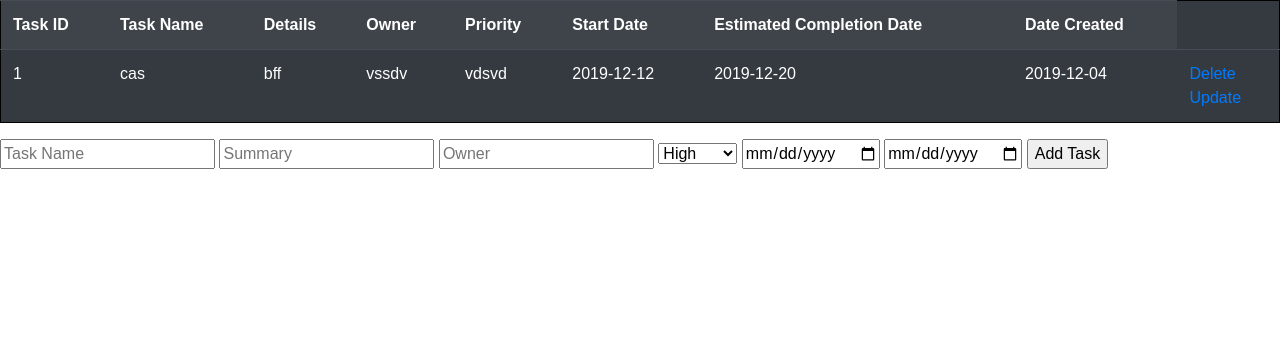
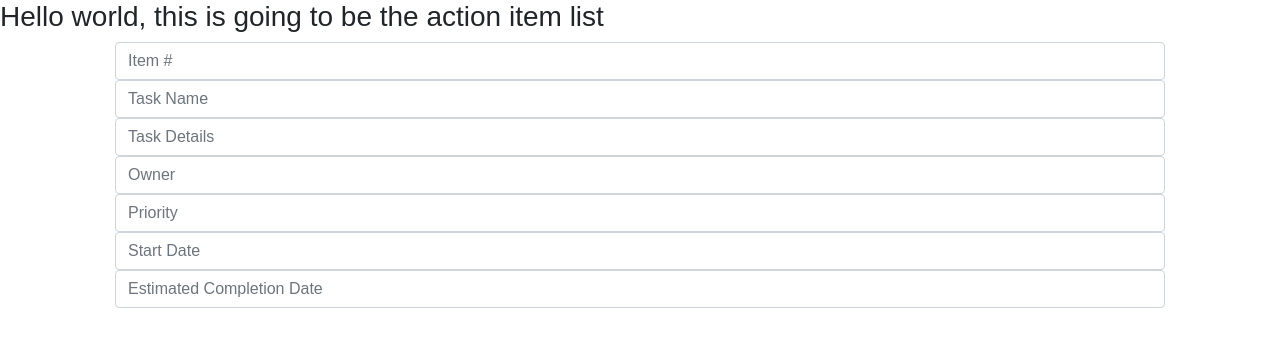
Before and after one commit to Laz3on/lasleyProjects, a Flask app: page / in a window 1280 px wide. Shown: the top 347 px of the page. Run offline with Flask 2, Linux system fonts and the light colour scheme; data comes from the database, SQL or seed files in the repository; both versions use the stored data as it was before the commit; some libraries are stand-ins or nearby versions.

Commit message:
Updated routing

```diff
--- a/app.py
+++ b/app.py
@@ -4,32 +4,9 @@ from datetime import datetime
 
 app = Flask(__name__)
 # app.config['SQLALCHEMY_DATABASE_URI'] = 'sqlite:///actionsList.db'
-app.config['SQLALCHEMY_DATABASE_URI'] = 'sqlite:///projects.db'
+app.config['SQLALCHEMY_DATABASE_URI'] = 'sqlite:///actionsList.db'
 # app.config['SQLALCHEMY_DATABASE_URI'] = 'sqlite:///test.db'
 db = SQLAlchemy(app)
-
-
-# class Todo(db.Model):
-#     id = db.Column(db.Integer, primary_key=True)
-#     content = db.Column(db.String(200), nullable=False)
-#     date_created = db.Column(db.DateTime, default=datetime.utcnow)
-
-#     def __repr__(self):
-#         return '<Task %r>' % self.id
-
-
-# class ActionsList(db.Model):
-#     id = db.Column(db.Integer, primary_key=True)
-#     taskName = db.Column(db.String(200), nullable=True)
-#     taskDetails = db.Column(db.String(200), nullable=True)
-#     owner = db.Column(db.String(200), nullable=True)
-#     priority = db.Column(db.String(200), nullable=True)
-#     startDate = db.Column(db.String(200), nullable=True)
-#     estimatedCompletionDate = db.Column(db.String(200), nullable=True)
-#     dateCreated = db.Column(db.DateTime, default=datetime.utcnow)
-
-#     def __repr__(self):
-#         return '<Task %r>' % self.id
 
 
 class ActionsList(db.Model):
@@ -46,8 +23,8 @@ class ActionsList(db.Model):
         return '<Task %r>' % self.id
 
 
-@app.route('/', methods=['POST', 'GET'])
-def index():
+@app.route('/actions', methods=['POST', 'GET'])
+def actions():
     if request.method == 'POST':
         taskName = request.form['taskName']
         taskDetails = request.form['taskDetails']
@@ -62,7 +39,7 @@ def index():
         try:
             db.session.add(new_task)
             db.session.commit()
-            return redirect('/')
+            return redirect('/actions')
 
         except:
 
@@ -70,22 +47,22 @@ def index():
 
     else:
         tasks = ActionsList.query.order_by(ActionsList.dateCreated).all()
-        return render_template("index.html", tasks=tasks)
+        return render_template("/actions.html", tasks=tasks)
 
 
-@app.route('/delete/<int:id>')
+@app.route('/actions/delete/<int:id>')
 def delete(id):
     task_to_delete = ActionsList.query.get_or_404(id)
 
     try:
         db.session.delete(task_to_delete)
         db.session.commit()
-        return redirect('/')
+        return redirect('/actions')
     except:
         return 'There was a problem deleting that task'
 
 
-@app.route('/update/<int:id>', methods=['GET', 'POST'])
+@app.route('/actions/update/<int:id>', methods=['GET', 'POST'])
 def update(id):
     task_to_update = ActionsList.query.get_or_404(id)
     if request.method == 'POST':
@@ -98,7 +75,7 @@ def update(id):
 
         try:
             db.session.commit()
-            return redirect('/')
+            return redirect('/actions')
         except:
             return 'There was a problem updating your task'
 
@@ -106,9 +83,9 @@ def update(id):
         return render_template('update.html', task_to_update=task_to_update)
 
 
-@app.route('/actions')
-def actions():
-    return render_template('actions.html')
+@app.route('/')
+def index():
+    return render_template('index.html')
 
 
 if __name__ == "__main__":
--- a/templates/index.html
+++ b/templates/index.html
@@ -1,57 +1,38 @@
 {% extends 'base.html' %}
 
 {% block content %}
-<div class="content">
-    {% if tasks|length < 1 %}
-    <h4>There are no tasks. Create one below!</h4>
-    {% else %}
-    <table class="table table-striped table-dark">
-        <tr>
-            <th>Task ID</th>
-            <th>Task Name</th>
-            <th>Details</th>
-            <th>Owner</th>
-            <th>Priority</th>
-            <th>Start Date</th>
-            <th>Estimated Completion Date</th>
-            <th>Date Created</th>
-        </tr>
-        {% for task in tasks %}
-        <tr>
-            <td>{{ task.id }}</td>
-            <td>{{ task.taskName }}</td>
-            <td>{{ task.taskDetails }}</td>
-            <td>{{ task.owner }}</td>
-            <td>{{ task.priority }}</td>
-            <td>{{ task.startDate }}</td>
-            <td>{{ task.estimatedCompletionDate }}</td>
-            <td>{{ task.dateCreated.date() }}</td>
 
 
-            <td>
-                <a href="/delete/{{task.id}}">Delete</a>
-                <br>
-                <a href="/update/{{task.id}}">Update</a>
-            </td>
-        </tr>
-        {% endfor %}
-    </table>
-    {% endif %}
-    <form action="/" method="POST">
-        <input type="text" name="taskName" id="taskName" placeholder="Task Name">
-        <input type="text" name="taskDetails" id="taskDetails" placeholder="Summary">
-        <input type="text" name="owner" id="owner" placeholder="Owner">
-
-        <select name="priority" id="priority">
-            <option value="High">High</option>
-            <option value="Medium">Medium</option>
-            <option value="Low">Low</option>
-        </select>
-        <input type="date" name="startDate" id="startDate" placeholder="Task Start Date">
-        <input type="date" name="estimatedCompletionDate" id="estimatedCompletionDate"
-            placeholder="Est. Completion Date">
-        <input type="submit" value="Add Task">
-
+<h3>Hello world, this is going to be the action item list</h3>
+<div class=container>
+    <form>
+        <div class="col">
+            <div class="col">
+                <input type="text" class="form-control" placeholder="Item #">
+            </div>
+            <div class="col">
+                <input type="text" class="form-control" placeholder="Task Name">
+            </div>
+            <div class="col">
+                <input type="text" class="form-control" placeholder="Task Details">
+            </div>
+            <div class="col">
+                <input type="text" class="form-control" placeholder="Owner">
+            </div>
+            <div class="col">
+                <input type="text" class="form-control" placeholder="Priority">
+            </div>
+            <div class="col">
+                <input type="text" class="form-control" placeholder="Start Date">
+            </div>
+            <div class="col">
+                <input type="text" class="form-control" placeholder="Estimated Completion Date">
+            </div>
+        </div>
     </form>
 </div>
+
+
+
+
 {% endblock  %}
--- a/templates/update.html
+++ b/templates/update.html
@@ -5,7 +5,7 @@
     <h1 style="text-align: center">Update Task</h1>
 
     <div class="form">
-        <form action="/update/{{task_to_update.id}}" method="POST">
+        <form action="/actions/update/{{task_to_update.id}}" method="POST">
             <input type="text" name="taskName" id="taskName" value="{{task_to_update.taskName}}">
             <input type="text" name="taskDetails" id="taskDetails" value="{{task_to_update.taskDetails}}">
             <input type="text" name="owner" id="owner" value="{{task_to_update.owner}}">
```
Also changed, not shown: templates/actions.html (+49 -30 lines), actionsList.db, test.db (deleted), testActions.db (deleted), testList.db (deleted).
